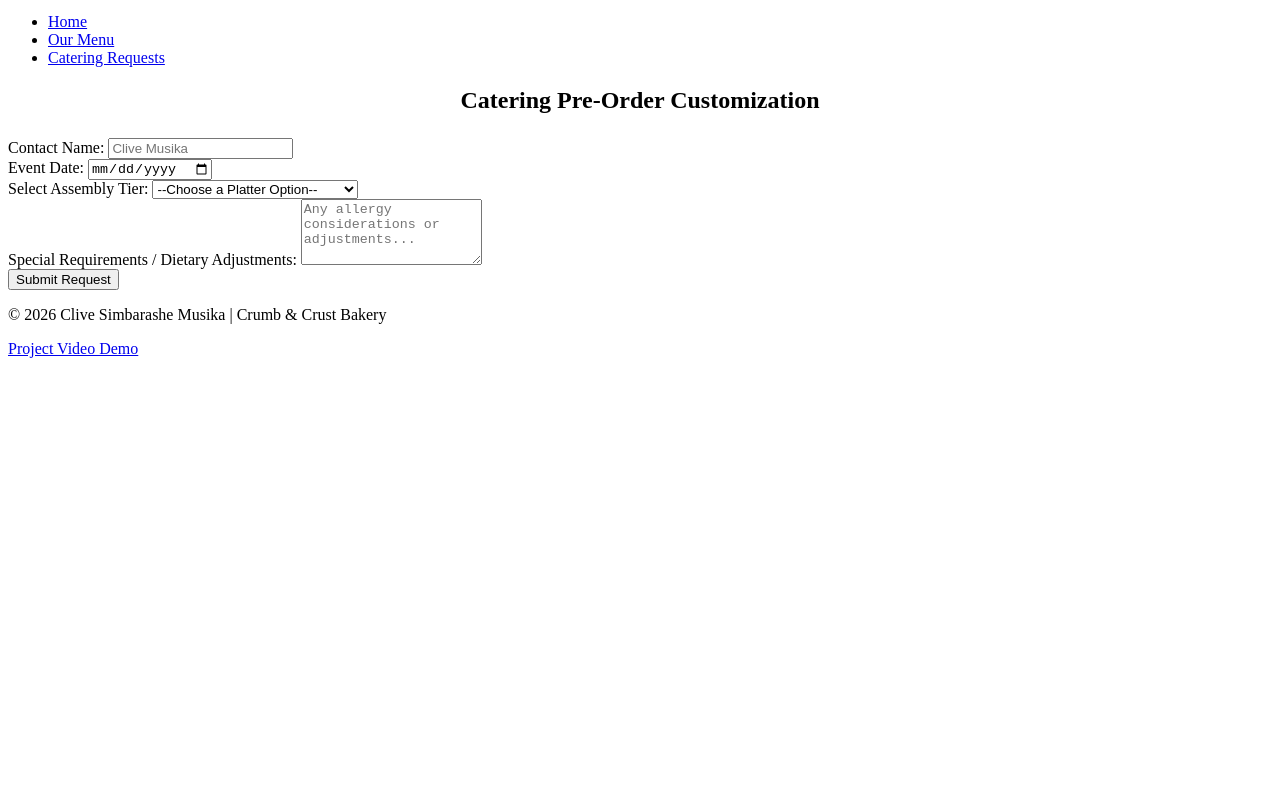
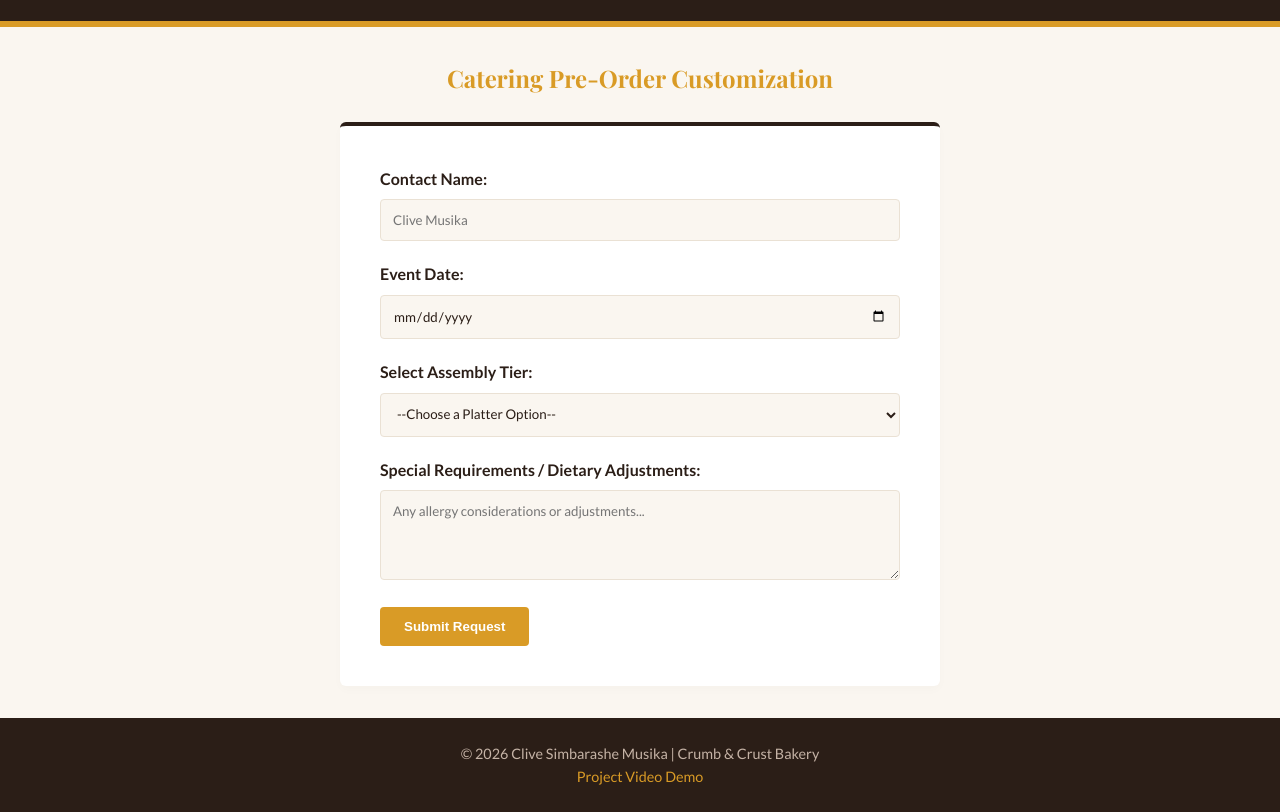
Before and after one commit to Simbaclive/wdd231, a plain HTML site: page Final-project/order.html in a window 1280 px wide. Shown: the part 104-916 px from the top of the page. Before the commit the page ends 800 px from the top, so only its background shows below. Drawn offline with nearby package versions, Linux system fonts and the light colour scheme; the site is published under a folder, as on GitHub Pages, so addresses that start at the root find nothing; files whose address does not match are found by name.

```diff
--- a/Final-project/order.html
+++ b/Final-project/order.html
@@ -7,9 +7,9 @@
     <meta name="description" content="Organizing a workshop or morning meeting? Fill out our customization form to submit a catering request.">
     <meta name="author" content="Clive Simbarashe Musika">
     <link rel="icon" href="/favicon.ico" type="image/x-icon">
-    <link rel="stylesheet" href="/Final-project/styles/base.css">
-    <link rel="stylesheet" href="/Final-project/styles/small.css" media="screen and (max-width: 767px)">
-    <link rel="stylesheet" href="/Final-project/styles/large.css" media="screen and (min-width: 768px)">
+    <link rel="stylesheet" href="styles/base.css">
+    <link rel="stylesheet" href="styles/small.css" media="screen and (max-width: 767px)">
+    <link rel="stylesheet" href="styles/large.css" media="screen and (min-width: 768px)">
 </head>
 <body>
     <header>
```
